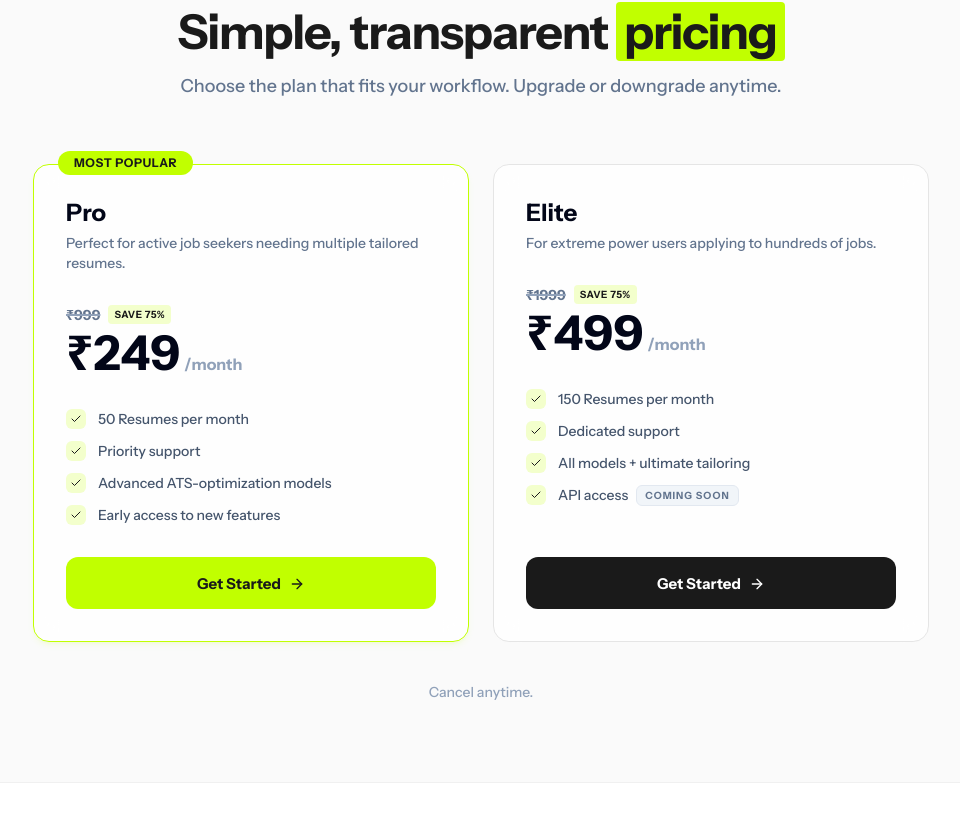
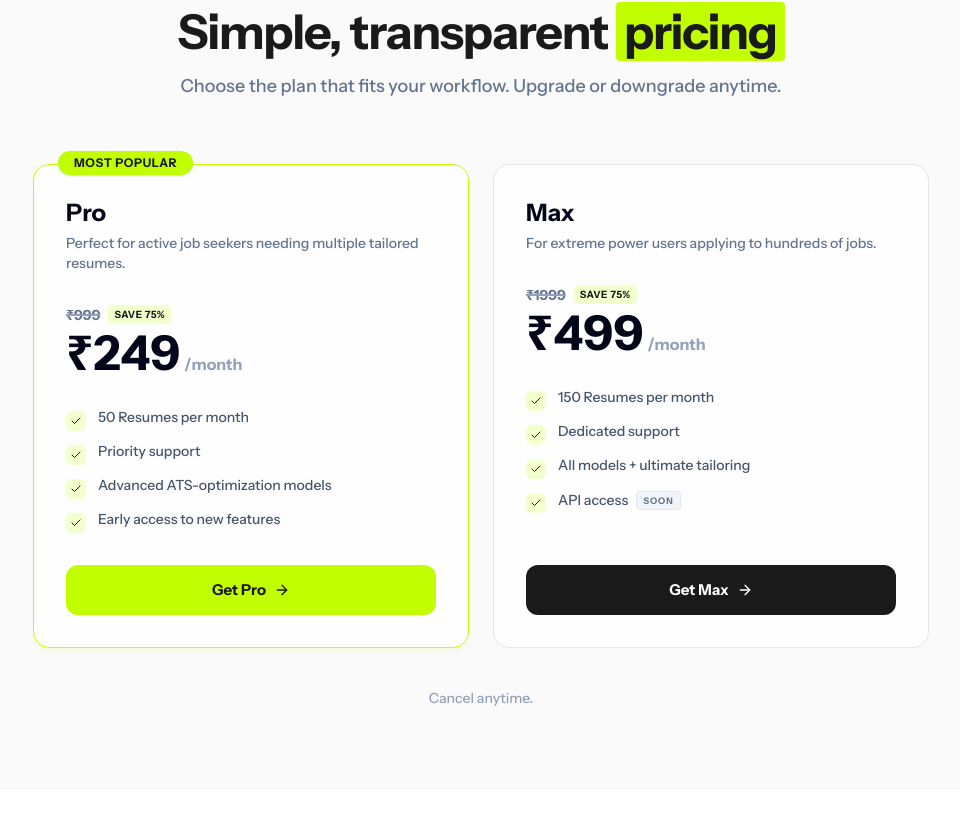
Before and after one commit to srinivasgogula02/jobing, a Next.js app: page / in a window 1280 px wide. Shown: the part 4869-5700 px from the top of the page, without its empty margins (159-1119 px from the left). Built offline with nearby package versions, Linux system fonts and the light colour scheme; no server answers; what dodopayments would draw is missing.

Commit message:
feat(pricing): implement mobile tab toggle and sticky footer cta

```diff
--- a/src/components/Pricing.tsx
+++ b/src/components/Pricing.tsx
@@ -22,7 +22,7 @@ const TIERS = [
         popular: true
     },
     {
-        name: "Elite",
+        name: "Max",
         id: process.env.NEXT_PUBLIC_DODO_PRODUCT_ID_ELITE || "",
         price: 499,
         originalPrice: 1999,
@@ -39,6 +39,7 @@ const TIERS = [
 export function Pricing() {
     const [loadingTier, setLoadingTier] = useState<string | null>(null);
     const [error, setError] = useState<string | null>(null);
+    const [activeTab, setActiveTab] = useState<"Pro" | "Max">("Pro");
     const clerk = useClerk();
 
     const handleSubscribe = async (productId: string) => {
@@ -66,20 +67,46 @@ export function Pricing() {
         }
     };
 
+    const activeTierData = TIERS.find(t => t.name === activeTab) || TIERS[0];
+
     return (
-        <section className="py-20">
+        <section className="py-8 md:py-20 pb-36 md:pb-20 relative">
             <div className="max-w-5xl mx-auto px-4 sm:px-6 lg:px-8">
                 {/* Header */}
-                <div className="text-center max-w-2xl mx-auto mb-16">
-                    <span className="inline-block px-4 py-1.5 mb-6 text-[13px] font-bold tracking-widest uppercase bg-[#C1FF00] text-[#1a1a1a] rounded-full">
+                <div className="text-center max-w-2xl mx-auto mb-8 md:mb-16">
+                    <span className="inline-block px-4 py-1.5 mb-4 md:mb-6 text-[13px] font-bold tracking-widest uppercase bg-[#C1FF00] text-[#1a1a1a] rounded-full">
                         PRICING
                     </span>
-                    <h2 className="text-4xl md:text-5xl font-bold tracking-tight text-[#1a1a1a] mb-4">
+                    <h2 className="text-3xl md:text-5xl font-bold tracking-tight text-[#1a1a1a] mb-3 md:mb-4">
                         Simple, transparent <span className="bg-[#C1FF00] px-2 rounded text-[#1a1a1a]">pricing</span>
                     </h2>
-                    <p className="text-lg text-slate-500 font-medium">
+                    <p className="text-base md:text-lg text-slate-500 font-medium px-4">
                         Choose the plan that fits your workflow. Upgrade or downgrade anytime.
                     </p>
+                </div>
+
+                {/* Mobile Toggle */}
+                <div className="md:hidden flex justify-center mb-8">
+                    <div className="bg-slate-200/60 p-1 rounded-full inline-flex w-full max-w-[280px]">
+                        <button
+                            onClick={() => setActiveTab("Pro")}
+                            className={`flex-1 py-2 text-sm font-bold rounded-full transition-all duration-300 ${activeTab === "Pro"
+                                ? 'bg-white text-slate-900 shadow-sm'
+                                : 'text-slate-500 hover:text-slate-700'
+                            }`}
+                        >
+                            Pro
+                        </button>
+                        <button
+                            onClick={() => setActiveTab("Max")}
+                            className={`flex-1 py-2 text-sm font-bold rounded-full transition-all duration-300 ${activeTab === "Max"
+                                ? 'bg-[#1a1a1a] text-white shadow-sm'
+                                : 'text-slate-500 hover:text-slate-700'
+                            }`}
+                        >
+                            Max
+                        </button>
+                    </div>
                 </div>
 
                 {/* Error */}
@@ -89,57 +116,61 @@ export function Pricing() {
                     </div>
                 )}
 
-                {/* Cards */}
+                {/* Cards Grid */}
                 <div className="grid md:grid-cols-2 gap-6 max-w-4xl mx-auto">
-                    {TIERS.map((tier) => (
+                    {TIERS.map((tier) => {
+                        // On mobile, only display the card matching the activeTab
+                        const isMobileHidden = activeTab !== tier.name;
+
+                        return (
                             <div
                                 key={tier.name}
-                            className={`relative flex flex-col p-8 rounded-2xl border bg-white/80 backdrop-blur-md transition-all duration-300 hover:shadow-lg ${tier.popular
+                                className={`relative flex-col p-6 md:p-8 rounded-2xl border bg-white/80 backdrop-blur-md transition-all duration-300 hover:shadow-lg ${tier.popular
                                     ? 'border-[#C1FF00] shadow-md shadow-[#C1FF00]/10'
                                     : 'border-[#e5e5e5] hover:border-[#d4d4d4]'
-                                }`}
+                                    } ${isMobileHidden ? 'hidden md:flex' : 'flex'}`}
                             >
                                 {/* Popular Badge */}
                                 {tier.popular && (
-                                <div className="absolute -top-3.5 left-6 px-4 py-1 bg-[#C1FF00] text-[#1a1a1a] text-xs font-bold tracking-wider uppercase rounded-full">
+                                    <div className="absolute -top-3.5 left-6 px-4 py-1 bg-[#C1FF00] text-[#1a1a1a] text-xs font-bold tracking-wider uppercase rounded-full shadow-sm">
                                         Most Popular
                                     </div>
                                 )}
 
                                 {/* Plan Info */}
-                            <div className="mb-8">
+                                <div className="mb-6 md:mb-8 mt-2 md:mt-0">
                                     <h3 className="text-2xl font-bold text-slate-950 mb-1">{tier.name}</h3>
                                     <p className="text-slate-500 text-sm font-medium">{tier.description}</p>
                                 </div>
 
                                 {/* Price */}
-                            <div className="mb-8">
+                                <div className="mb-6 md:mb-8">
                                     <div className="flex items-center gap-2 mb-1">
                                         <span className="text-sm text-slate-500 font-bold line-through decoration-slate-400 decoration-2">₹{tier.originalPrice}</span>
-                                    <span className="text-[10px] font-black bg-[#C1FF00]/20 text-[#1a1a1a] px-1.5 py-0.5 rounded uppercase tracking-wider">Save {Math.round((1 - tier.price/tier.originalPrice) * 100)}%</span>
+                                        <span className="text-[10px] font-black bg-[#C1FF00]/20 text-[#1a1a1a] px-1.5 py-0.5 rounded uppercase tracking-wider">Save {Math.round((1 - tier.price / tier.originalPrice) * 100)}%</span>
                                     </div>
                                     <div className="flex items-baseline gap-1">
-                                    <span className="text-5xl font-bold text-slate-950">₹{tier.price}</span>
+                                        <span className="text-4xl md:text-5xl font-bold text-slate-950">₹{tier.price}</span>
                                         <span className="text-slate-400 font-bold">/month</span>
                                     </div>
                                 </div>
 
                                 {/* Features */}
-                            <ul className="flex-1 space-y-3 mb-8">
+                                <ul className="flex-1 space-y-3 mb-8 md:mb-8">
                                     {tier.features.map((feature) => {
                                         const isComingSoon = feature.includes("(Coming soon)");
                                         const featureText = feature.replace(" (Coming soon)", "");
 
                                         return (
-                                        <li key={feature} className="flex items-center gap-3">
-                                            <div className="w-5 h-5 rounded-md bg-[#C1FF00]/20 flex items-center justify-center flex-shrink-0">
+                                            <li key={feature} className="flex items-start gap-3">
+                                                <div className="w-5 h-5 mt-0.5 rounded-md bg-[#C1FF00]/20 flex items-center justify-center flex-shrink-0">
                                                     <Check className="h-3 w-3 text-[#1a1a1a]" />
                                                 </div>
-                                            <div className="flex items-center gap-2">
-                                                <span className="text-slate-600 text-sm font-medium">{featureText}</span>
+                                                <div className="flex flex-wrap items-center gap-2">
+                                                    <span className="text-slate-600 text-sm font-medium leading-tight">{featureText}</span>
                                                     {isComingSoon && (
-                                                    <span className="px-2 py-0.5 rounded-md text-[10px] font-bold uppercase tracking-widest bg-slate-100 text-slate-500 border border-slate-200">
-                                                        Coming Soon
+                                                        <span className="px-1.5 py-0.5 rounded text-[9px] font-bold uppercase tracking-widest bg-slate-100 text-slate-500 border border-slate-200">
+                                                            Soon
                                                         </span>
                                                     )}
                                                 </div>
@@ -148,11 +179,11 @@ export function Pricing() {
                                     })}
                                 </ul>
 
-                            {/* CTA */}
+                                {/* Desktop CTA (Hidden on Mobile) */}
                                 <button
                                     onClick={() => handleSubscribe(tier.id)}
                                     disabled={loadingTier !== null}
-                                className={`yellow-glow w-full py-3.5 px-6 pt-4 rounded-xl text-[15px] font-bold transition-all duration-300 flex justify-center items-center gap-2 cursor-pointer ${tier.popular
+                                    className={`hidden md:flex w-full py-3.5 px-6 rounded-xl text-[15px] font-bold transition-all duration-300 justify-center items-center gap-2 cursor-pointer ${tier.popular
                                         ? 'bg-[#C1FF00] hover:opacity-90 text-[#1a1a1a]'
                                         : 'bg-[#1a1a1a] hover:bg-[#333333] text-white'
                                         } disabled:opacity-50 disabled:cursor-not-allowed`}
@@ -164,19 +195,58 @@ export function Pricing() {
                                         </>
                                     ) : (
                                         <>
-                                        Get Started
+                                            Get {tier.name}
                                             <ArrowRight size={16} />
                                         </>
                                     )}
                                 </button>
                             </div>
-                    ))}
+                        );
+                    })}
                 </div>
 
                 {/* Footer Note */}
-                <p className="text-center text-sm text-slate-400 mt-10 font-medium">
+                <p className="hidden md:block text-center text-sm text-slate-400 mt-10 font-medium">
                     Cancel anytime.
                 </p>
+            </div>
+
+            {/* Mobile Sticky Footer CTA */}
+            <div className="md:hidden fixed bottom-0 left-0 right-0 p-4 bg-white/90 backdrop-blur-md border-t border-slate-200 shadow-[0_-10px_40px_rgba(0,0,0,0.05)] z-50 rounded-t-2xl">
+                <div className="flex items-center justify-between mb-3 px-1">
+                    <div>
+                        <p className="text-xs text-slate-500 font-bold mb-0.5">{activeTierData.name} Plan</p>
+                        <div className="flex items-baseline gap-1">
+                            <span className="text-2xl font-bold text-slate-950">₹{activeTierData.price}</span>
+                            <span className="text-xs text-slate-400 font-bold">/mo</span>
+                        </div>
+                    </div>
+                    <div className="text-right">
+                         <span className="text-[10px] font-black bg-[#C1FF00]/20 text-[#1a1a1a] px-1.5 py-0.5 rounded uppercase tracking-wider">
+                             Save {Math.round((1 - activeTierData.price / activeTierData.originalPrice) * 100)}%
+                         </span>
+                    </div>
+                </div>
+                <button
+                    onClick={() => handleSubscribe(activeTierData.id)}
+                    disabled={loadingTier !== null}
+                    className={`w-full py-3.5 px-6 rounded-xl text-[16px] font-bold transition-all duration-300 flex justify-center items-center gap-2 cursor-pointer ${activeTierData.popular
+                        ? 'bg-[#C1FF00] text-[#1a1a1a]'
+                        : 'bg-[#1a1a1a] text-white'
+                        } disabled:opacity-50 disabled:cursor-not-allowed`}
+                >
+                    {loadingTier === activeTierData.id ? (
+                        <>
+                            <Loader2 className="w-5 h-5 animate-spin" />
+                            Processing...
+                        </>
+                    ) : (
+                        <>
+                            Get {activeTierData.name}
+                            <ArrowRight size={18} />
+                        </>
+                    )}
+                </button>
             </div>
         </section>
     );
```
Lines whose indentation alone changed are shown as unchanged.
